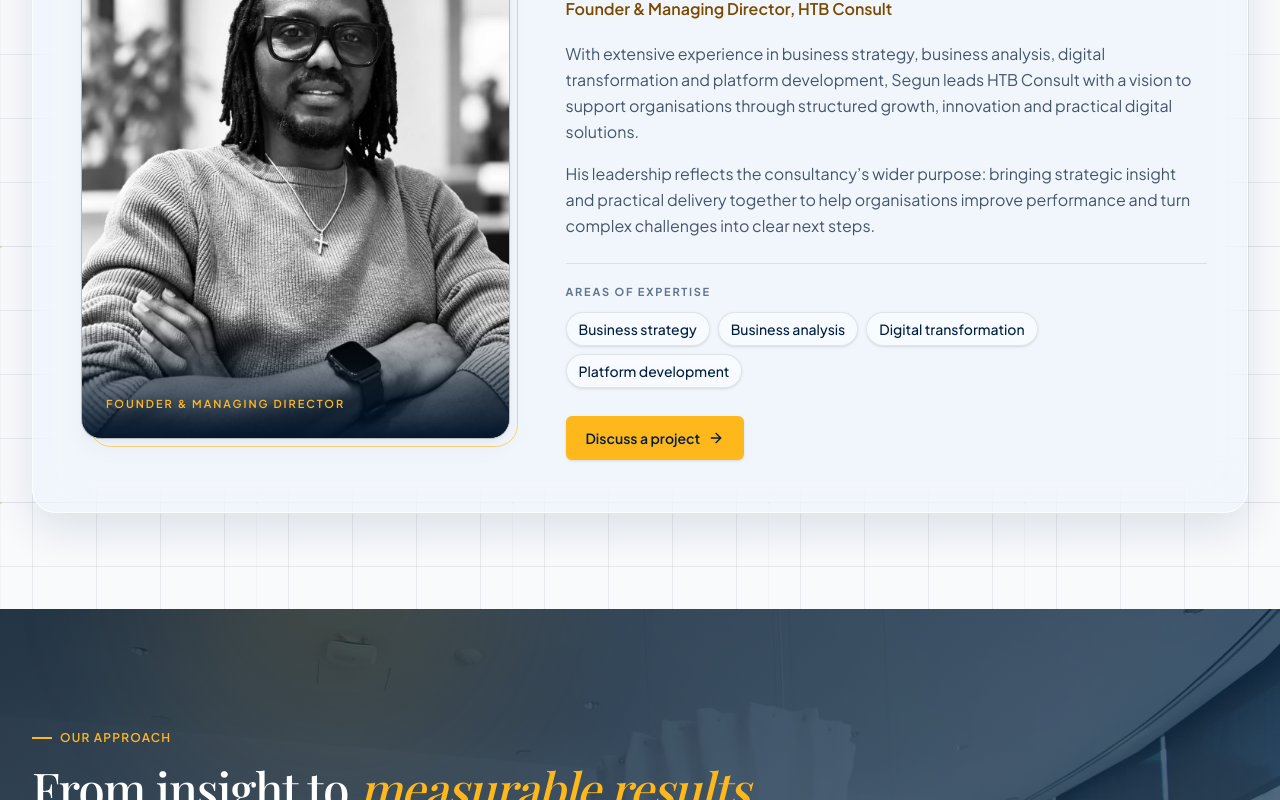
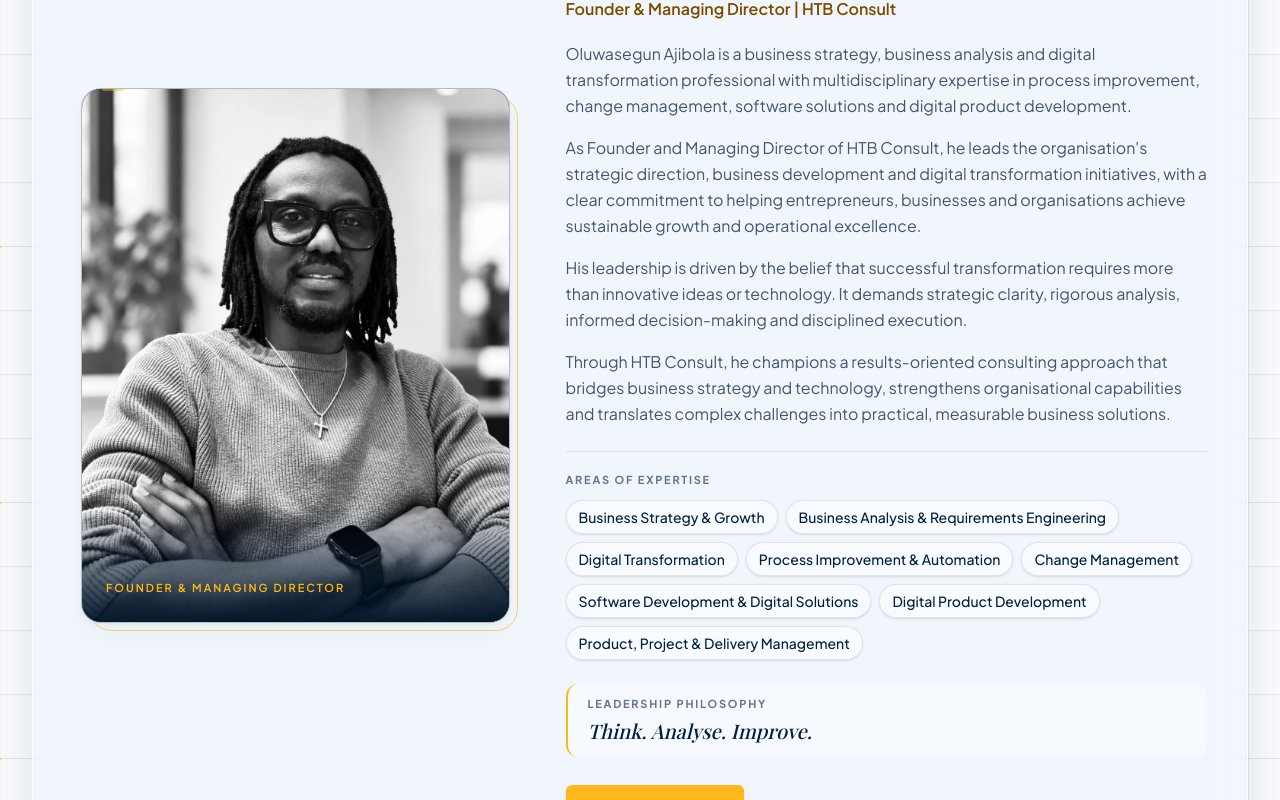
Before and after one commit to HTBCONSULTS/HTB_CONSULTS_MAIN, a React (Vite) app: page /about in a window 1280 px wide. Shown: the part 2100-2900 px from the top of the page. Built offline with nearby package versions, Linux system fonts and the light colour scheme; no server answers; a web font is replaced by a local one.

Commit message:
content: expand founder leadership profile

```diff
--- a/src/components/FounderProfileSection.tsx
+++ b/src/components/FounderProfileSection.tsx
@@ -4,10 +4,14 @@
 import founderPortrait from '../assets/images/leadership/oluwasegun-ajibola-portrait.webp';
 
 const AREAS_OF_EXPERTISE = [
-  'Business strategy',
-  'Business analysis',
-  'Digital transformation',
-  'Platform development',
+  'Business Strategy & Growth',
+  'Business Analysis & Requirements Engineering',
+  'Digital Transformation',
+  'Process Improvement & Automation',
+  'Change Management',
+  'Software Development & Digital Solutions',
+  'Digital Product Development',
+  'Product, Project & Delivery Management',
 ];
 
 export const FounderProfileSection: React.FC = () => (
@@ -56,15 +60,21 @@
             Oluwasegun Ajibola
           </h2>
           <p className="mt-3 text-sm font-semibold text-[#7A4A00] sm:text-base">
-            Founder &amp; Managing Director, HTB Consult
+            Founder &amp; Managing Director <span aria-hidden="true">|</span> HTB Consult
           </p>
 
           <div className="mt-5 space-y-4 text-sm leading-7 text-slate-600 sm:text-base sm:leading-relaxed">
             <p>
-              With extensive experience in business strategy, business analysis, digital transformation and platform development, Segun leads HTB Consult with a vision to support organisations through structured growth, innovation and practical digital solutions.
+              Oluwasegun Ajibola is a business strategy, business analysis and digital transformation professional with multidisciplinary expertise in process improvement, change management, software solutions and digital product development.
             </p>
             <p>
-              His leadership reflects the consultancy’s wider purpose: bringing strategic insight and practical delivery together to help organisations improve performance and turn complex challenges into clear next steps.
+              As Founder and Managing Director of HTB Consult, he leads the organisation's strategic direction, business development and digital transformation initiatives, with a clear commitment to helping entrepreneurs, businesses and organisations achieve sustainable growth and operational excellence.
+            </p>
+            <p>
+              His leadership is driven by the belief that successful transformation requires more than innovative ideas or technology. It demands strategic clarity, rigorous analysis, informed decision-making and disciplined execution.
+            </p>
+            <p>
+              Through HTB Consult, he champions a results-oriented consulting approach that bridges business strategy and technology, strengthens organisational capabilities and translates complex challenges into practical, measurable business solutions.
             </p>
           </div>
 
@@ -76,12 +86,21 @@
               {AREAS_OF_EXPERTISE.map((area) => (
                 <li
                   key={area}
-                  className="rounded-full border border-[#001F3F]/10 bg-white/55 px-3 py-1.5 text-xs font-medium text-[#001F3F] shadow-sm backdrop-blur-sm sm:text-sm"
+                  className="max-w-full break-words rounded-full border border-[#001F3F]/10 bg-white/55 px-3 py-1.5 text-xs font-medium text-[#001F3F] shadow-sm backdrop-blur-sm sm:text-sm"
                 >
                   {area}
                 </li>
               ))}
             </ul>
+          </div>
+
+          <div className="mt-6 rounded-xl border-l-2 border-[#FFB81C] bg-white/35 px-4 py-3 sm:px-5">
+            <p className="text-[11px] font-bold uppercase tracking-[0.16em] text-slate-500">
+              Leadership philosophy
+            </p>
+            <p className="mt-1 font-editorial text-lg font-medium italic text-[#001F3F] sm:text-xl">
+              Think. Analyse. Improve.
+            </p>
           </div>
 
           <Link
```
